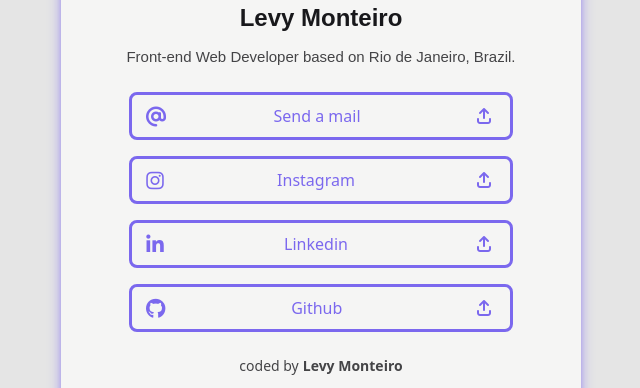
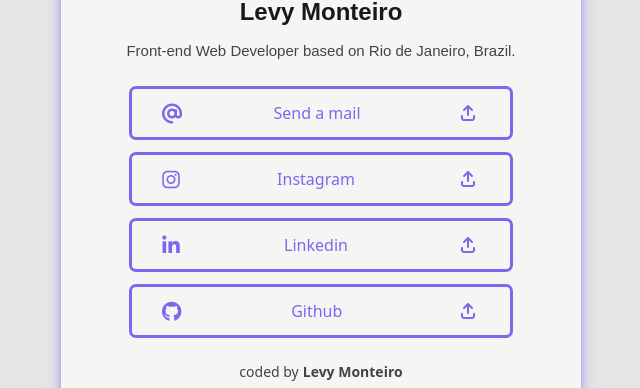
Before and after one commit to LevyMonteiro/social-tree, a React (Vite) app: page / in a window 1280 px wide. Shown: the part 321-709 px from the top of the page, without its empty margins (319-959 px from the left). Built offline with nearby package versions, Linux system fonts and the light colour scheme; what @designbycode/tailwindcss-text-shadow would draw is missing.

Commit message:
update Card sizes

```diff
--- a/src/components/App.jsx
+++ b/src/components/App.jsx
@@ -35,7 +35,7 @@ function App() {
 
       <div
         id='cards'
-        className='flex flex-col justify-center gap-6 sm:gap-8 medium:gap-4 w-[80%] sm:w-96 short:scale-90 short:-mt-3'
+        className='flex flex-col justify-center gap-3 w-[80%] sm:w-96 short:scale-90 short:-mt-3'
       >
         {cardData.map((cd) => (
           <Card name={cd.name} icon={cd.icon} src={cd.src} key={cd.name} />
--- a/src/components/Card.jsx
+++ b/src/components/Card.jsx
@@ -9,7 +9,7 @@ export default function Card({ name, icon, src }) {
   return (
     <a
       id='card'
-      className='flex items-center justify-between p-4 text-primary border-[3px] w-full h-12 rounded-lg hover:scale-110 hover:brightness-75 hover:dark:text-neutral-50 dark:text-shadow-x-0 dark:text-shadow-y-0 dark:text-shadow-blur-0 text-shadow text-shadow-x-3 text-shadow-y-3 text-shadow-blur-6 text-shadow-neutral-500 text-sm sm:text-base ease-in-out duration-300'
+      className='flex items-center justify-between px-6 xs:px-8 py-2 md:py-[10px] text-primary border-[3px] w-full h-min rounded-[7px] hover:scale-110 hover:brightness-75 hover:dark:text-neutral-50 dark:text-shadow-x-0 dark:text-shadow-y-0 dark:text-shadow-blur-0 text-shadow text-shadow-x-3 text-shadow-y-3 text-shadow-blur-6 text-shadow-neutral-500 text-[14px] sm:text-base ease-in-out duration-300'
       href={src}
       target='_blank'
     >
```
